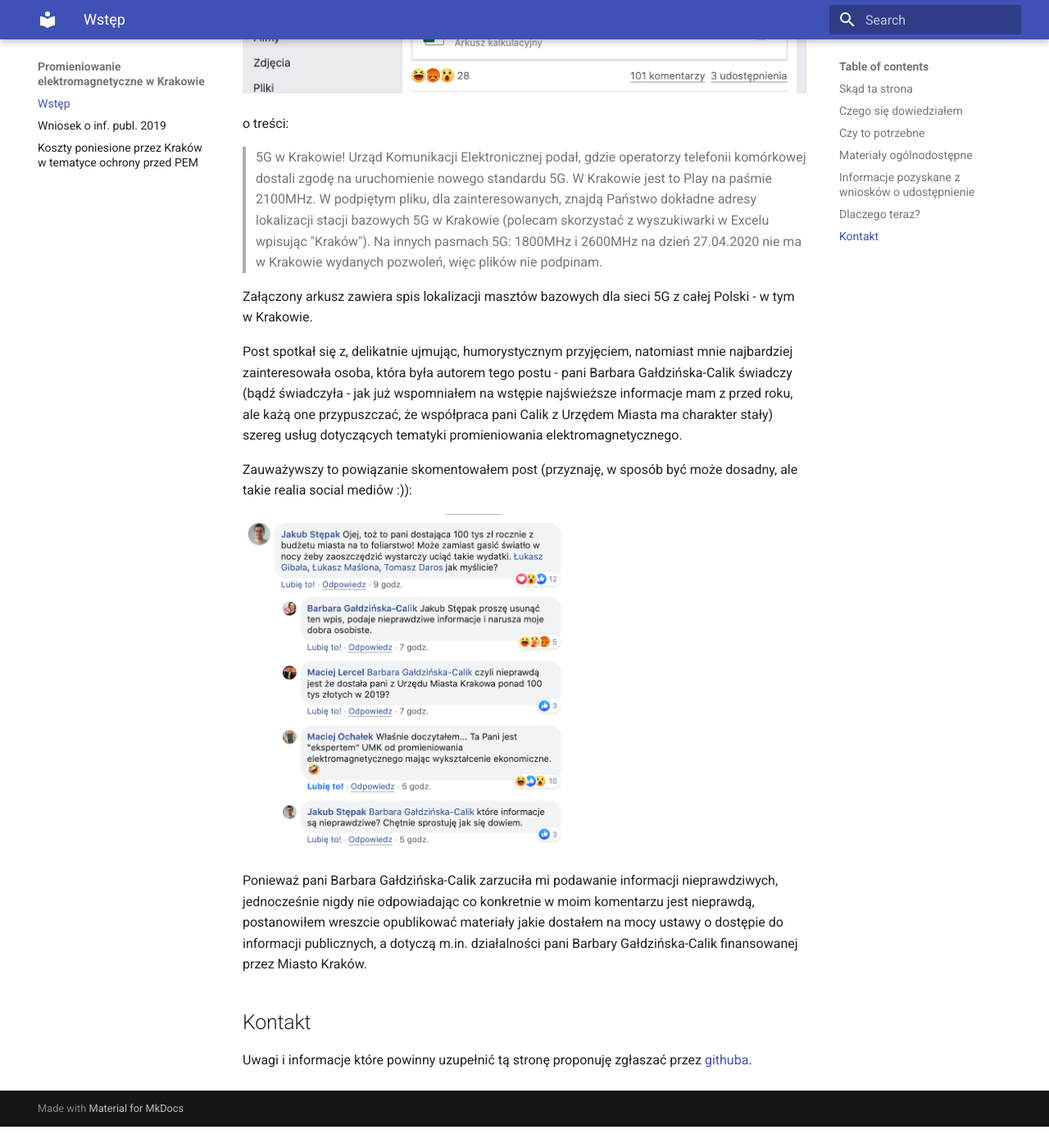
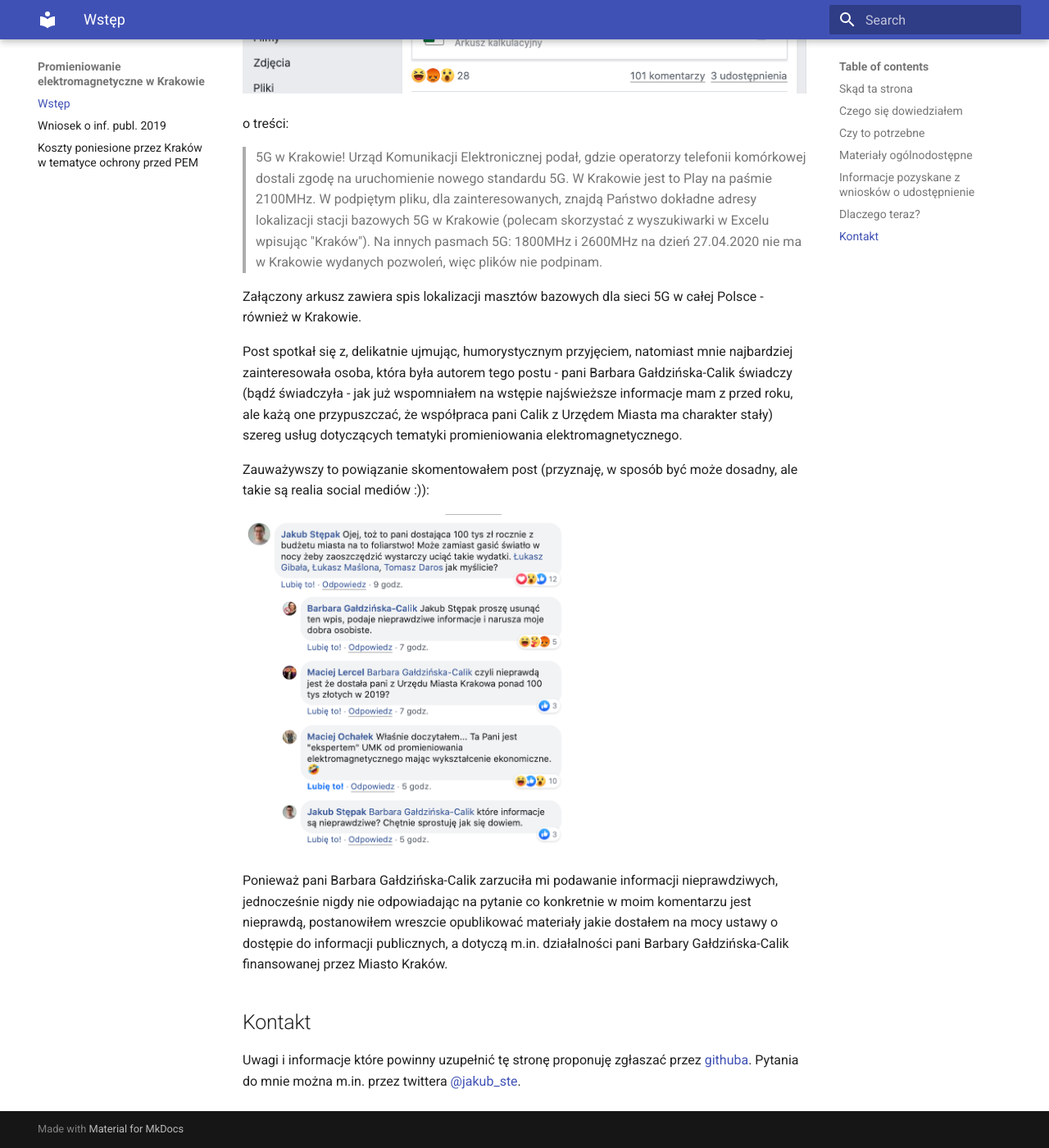
Before and after one commit to jakubste/pemkrk, an MkDocs documentation site: the page built from docs/index.md, in a window 1280 px wide and 1400 px high, scrolled down 2314 px. Shown: the whole window at 82% size. Built offline with MkDocs 1.6.1 and Material for MkDocs 9.7.7, drawn with Linux system fonts in a browser that asks for light colours; before the commit the page ends 3688 px from its top, so only the background shows below that; some of the changed text lies outside the part shown.

Commit message:
small cleanup

```diff
--- a/docs/index.md
+++ b/docs/index.md
@@ -72,23 +72,24 @@ o treści:
 
 > 5G w Krakowie! Urząd Komunikacji Elektronicznej podał, gdzie operatorzy telefonii komórkowej dostali zgodę na uruchomienie nowego standardu 5G. W Krakowie jest to Play na paśmie 2100MHz. W podpiętym pliku, dla zainteresowanych, znajdą Państwo dokładne adresy lokalizacji stacji bazowych 5G w Krakowie (polecam skorzystać z wyszukiwarki w Excelu wpisując "Kraków"). Na innych pasmach 5G: 1800MHz i 2600MHz na dzień 27.04.2020 nie ma w Krakowie wydanych pozwoleń, więc plików nie podpinam.
 
-Załączony arkusz zawiera spis lokalizacji masztów bazowych dla sieci 5G z całej Polski - w tym w Krakowie.
+Załączony arkusz zawiera spis lokalizacji masztów bazowych dla sieci 5G w całej Polsce - również w Krakowie.
 
 Post spotkał się z, delikatnie ujmując, humorystycznym przyjęciem, natomiast mnie najbardziej zainteresowała osoba,
 która była autorem tego postu - pani Barbara Gałdzińska-Calik świadczy (bądź świadczyła - jak już wspomniałem na wstępie
 najświeższe informacje mam z przed roku, ale każą one przypuszczać, że współpraca pani Calik z Urzędem Miasta ma
 charakter stały) szereg usług dotyczących tematyki promieniowania elektromagnetycznego.
 
-Zauważywszy to powiązanie skomentowałem post (przyznaję, w sposób być może dosadny, ale takie realia social mediów :)):
+Zauważywszy to powiązanie skomentowałem post (przyznaję, w sposób być może dosadny, ale takie są realia social mediów :)):
 
 ![komentarz pod postem na fb](images/komentarz-fb.png){: style="max-width: 60%;"}
 
 Ponieważ pani Barbara Gałdzińska-Calik zarzuciła mi podawanie informacji nieprawdziwych, jednocześnie nigdy nie
-odpowiadając co konkretnie w moim komentarzu jest nieprawdą, postanowiłem wreszcie opublikować materiały jakie
+odpowiadając na pytanie co konkretnie w moim komentarzu jest nieprawdą, postanowiłem wreszcie opublikować materiały jakie
 dostałem na mocy ustawy o dostępie do informacji publicznych, a dotyczą m.in. działalności pani
 Barbary Gałdzińska-Calik finansowanej przez Miasto Kraków.
 
 
 ## Kontakt
 
-Uwagi i informacje które powinny uzupełnić tą stronę proponuję zgłaszać przez [githuba](https://github.com/jakubste/pemkrk/issues).
+Uwagi i informacje które powinny uzupełnić tę stronę proponuję zgłaszać przez [githuba](https://github.com/jakubste/pemkrk/issues).
+Pytania do mnie można m.in. przez twittera [@jakub_ste](https://twitter.com/jakub_ste).
```
Also changed, not shown: other parts of docs/index.md (+1 -1 lines).
